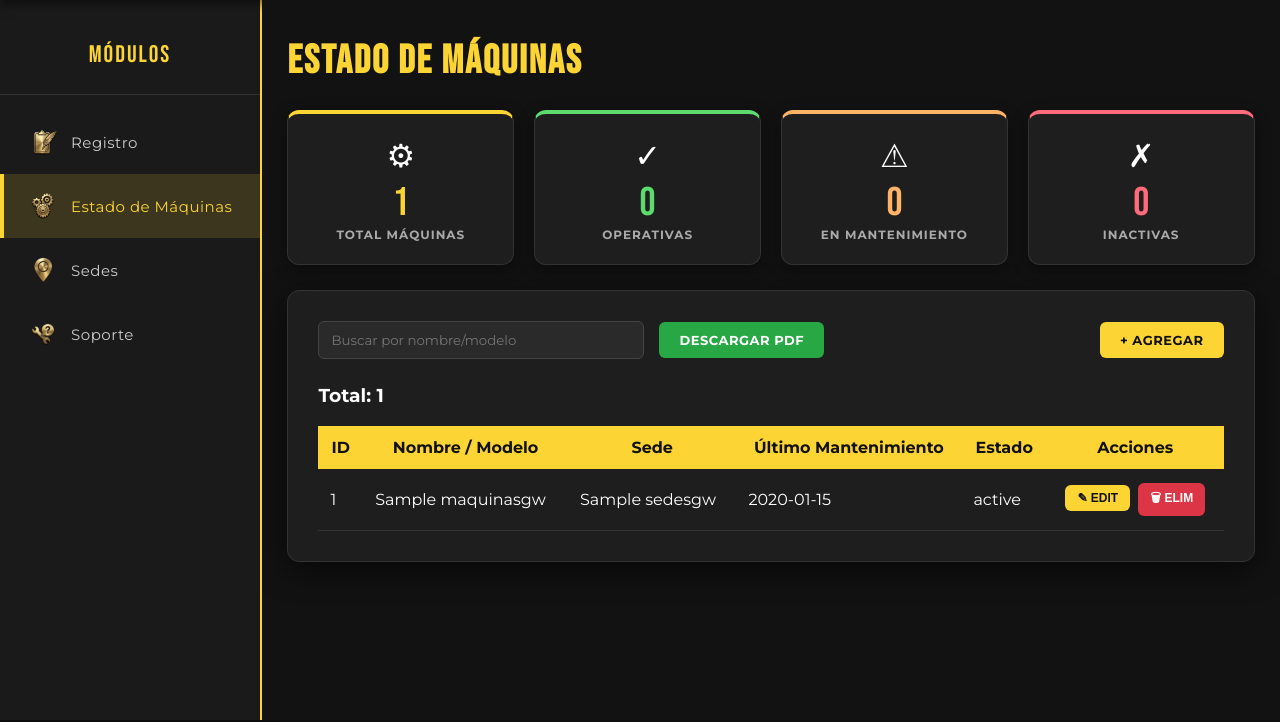
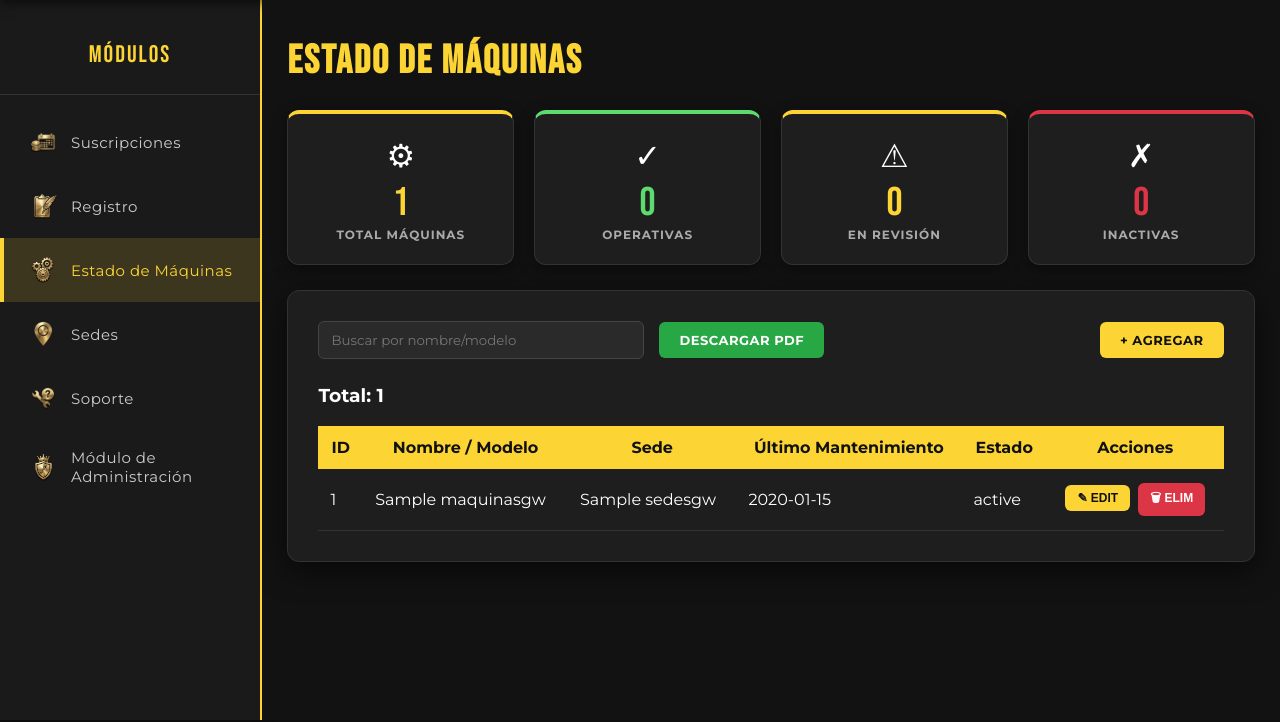
Before and after one commit to Fernan0018/Proyecto_GymWork-POO-2026, a Java web app: page /maquinas in a window 1280 px wide. Shown: the part 78-800 px from the top of the page. Run offline with Spring Boot 4, a stand-in JSP engine, Linux system fonts and the light colour scheme; the visitor is signed in with stand-in values (Sample User, id 1); tables that the repository leaves empty hold one stand-in row (values such as "Sample post"); data that the repository does not hold is empty.

Commit message:
Fix: buscador por nombre/modelo, sidebar completo, estado Revisión con color amarillo

```diff
--- a/backend/src/main/java/com/gymwork/backend/MaquinasController.java
+++ b/backend/src/main/java/com/gymwork/backend/MaquinasController.java
@@ -65,7 +65,7 @@ public class MaquinasController {
 
         long total = maquinas.size();
         long operativas = maquinasRepository.countByEstadoMaquina("Operativa");
-        long mantenimiento = maquinasRepository.countByEstadoMaquina("Mantenimiento");
+        long mantenimiento = maquinasRepository.countByEstadoMaquina("Revisi\u00F3n");
         long inactivas = maquinasRepository.countByEstadoMaquina("Inactiva");
 
         model.addAttribute("totalMaquinas", total);
@@ -233,13 +233,13 @@ public class MaquinasController {
 
             long total = maquinas.size();
             long operativas = maquinasRepository.countByEstadoMaquina("Operativa");
-            long mantenimiento = maquinasRepository.countByEstadoMaquina("Mantenimiento");
+            long mantenimiento = maquinasRepository.countByEstadoMaquina("Revisi\u00F3n");
             long inactivas = maquinasRepository.countByEstadoMaquina("Inactiva");
 
             cs.setFont(new PDType1Font(Standard14Fonts.FontName.HELVETICA), 11);
             cs.beginText();
             cs.newLineAtOffset(50, y);
-            cs.showText("Total: " + total + " | Operativas: " + operativas + " | Mantenimiento: " + mantenimiento + " | Inactivas: " + inactivas);
+            cs.showText("Total: " + total + " | Operativas: " + operativas + " | Revisi\u00F3n: " + mantenimiento + " | Inactivas: " + inactivas);
             cs.endText();
             y -= 30;
 
@@ -324,7 +324,7 @@ public class MaquinasController {
     }
 
     private boolean isValidEstado(String estado) {
-        return estado != null && (estado.equals("Operativa") || estado.equals("Mantenimiento") || estado.equals("Inactiva"));
+        return estado != null && (estado.equals("Operativa") || estado.equals("Revisi\u00F3n") || estado.equals("Inactiva"));
     }
 
 }
--- a/backend/src/main/webapp/WEB-INF/views/maquinas.jsp
+++ b/backend/src/main/webapp/WEB-INF/views/maquinas.jsp
@@ -169,12 +169,12 @@
         }
         .stat-total .stat-value { color: #fcd535; }
         .stat-operativas .stat-value { color: #5ddb6e; }
-        .stat-mantenimiento .stat-value { color: #ffb366; }
-        .stat-inactivas .stat-value { color: #ff6b7a; }
+        .stat-revision .stat-value { color: #fcd535; }
+        .stat-inactivas .stat-value { color: #dc3545; }
         .stat-total { border-top: 4px solid #fcd535; }
         .stat-operativas { border-top: 4px solid #5ddb6e; }
-        .stat-mantenimiento { border-top: 4px solid #ffb366; }
-        .stat-inactivas { border-top: 4px solid #ff6b7a; }
+        .stat-revision { border-top: 4px solid #fcd535; }
+        .stat-inactivas { border-top: 4px solid #dc3545; }
         .module-actions {
             display: flex;
             gap: 15px;
@@ -315,14 +315,14 @@
             color: #5ddb6e;
             border-color: rgba(40,167,69,0.4);
         }
-        .badge-mantenimiento {
-            background: rgba(253,126,20,0.12);
-            color: #ffb366;
-            border-color: rgba(253,126,20,0.4);
+        .badge-revision {
+            background: rgba(252,213,53,0.12);
+            color: #fcd535;
+            border-color: rgba(252,213,53,0.4);
         }
         .badge-inactiva {
             background: rgba(220,53,69,0.12);
-            color: #ff6b7a;
+            color: #dc3545;
             border-color: rgba(220,53,69,0.4);
         }
         .modal-overlay {
@@ -732,6 +732,9 @@
     <div class="dashboard-layout">
         <nav class="sidebar">
             <div class="sidebar-header">M&Oacute;DULOS</div>
+            <div class="sidebar-item" data-modulo="suscripciones">
+                <img class="sidebar-icon" src="${pageContext.request.contextPath}/Suscripciones.png" alt="Suscripciones"> Suscripciones
+            </div>
             <div class="sidebar-item" onclick="window.location.href='${pageContext.request.contextPath}/registro'">
                 <img class="sidebar-icon" src="${pageContext.request.contextPath}/Registro.png" alt="Registro"> Registro
             </div>
@@ -743,6 +746,9 @@
             </div>
             <div class="sidebar-item" onclick="window.location.href='${pageContext.request.contextPath}/soporte'">
                 <img class="sidebar-icon" src="${pageContext.request.contextPath}/Soporte.png" alt="Soporte"> Soporte
+            </div>
+            <div class="sidebar-item" data-modulo="admin">
+                <img class="sidebar-icon" src="${pageContext.request.contextPath}/Administracion.png" alt="M&oacute;dulo de Administraci&oacute;n"> M&oacute;dulo de Administraci&oacute;n
             </div>
         </nav>
 
@@ -761,10 +767,10 @@
                         <div class="stat-value">${totalOperativas}</div>
                         <div class="stat-label">Operativas</div>
                     </div>
-                    <div class="stat-card stat-mantenimiento">
+                    <div class="stat-card stat-revision">
                         <div class="stat-icon">&#9888;</div>
                         <div class="stat-value">${totalMantenimiento}</div>
-                        <div class="stat-label">En Mantenimiento</div>
+                        <div class="stat-label">En Revisi&oacute;n</div>
                     </div>
                     <div class="stat-card stat-inactivas">
                         <div class="stat-icon">&#10007;</div>
@@ -810,8 +816,8 @@
                                                 <c:when test="${m.estadoMaquina == 'Operativa'}">
                                                     <span class="badge badge-operativa">Operativa</span>
                                                 </c:when>
-                                                <c:when test="${m.estadoMaquina == 'Mantenimiento'}">
-                                                    <span class="badge badge-mantenimiento">Mantenimiento</span>
+                                                <c:when test="${m.estadoMaquina == 'Revisión'}">
+                                                    <span class="badge badge-revision">Revisi&oacute;n</span>
                                                 </c:when>
                                                 <c:when test="${m.estadoMaquina == 'Inactiva'}">
                                                     <span class="badge badge-inactiva">Inactiva</span>
@@ -871,7 +877,7 @@
                                 <select name="estadoMaquina" id="mEstado" required>
                                     <option value="">Seleccionar...</option>
                                     <option value="Operativa">Operativa</option>
-                                    <option value="Mantenimiento">Mantenimiento</option>
+                                    <option value="Revisi&oacute;n">Revisi&oacute;n</option>
                                     <option value="Inactiva">Inactiva</option>
                                 </select>
                             </div>
@@ -1006,8 +1012,9 @@
             var visibles = 0;
 
             for (var i = 0; i < filas.length; i++) {
-                var texto = filas[i].textContent.toLowerCase();
-                if (texto.indexOf(input) > -1) {
+                var celdas = filas[i].getElementsByTagName('td');
+                var nombreModelo = celdas.length > 1 ? celdas[1].textContent.toLowerCase() : '';
+                if (nombreModelo.indexOf(input) > -1) {
                     filas[i].style.display = '';
                     visibles++;
                 } else {
```
